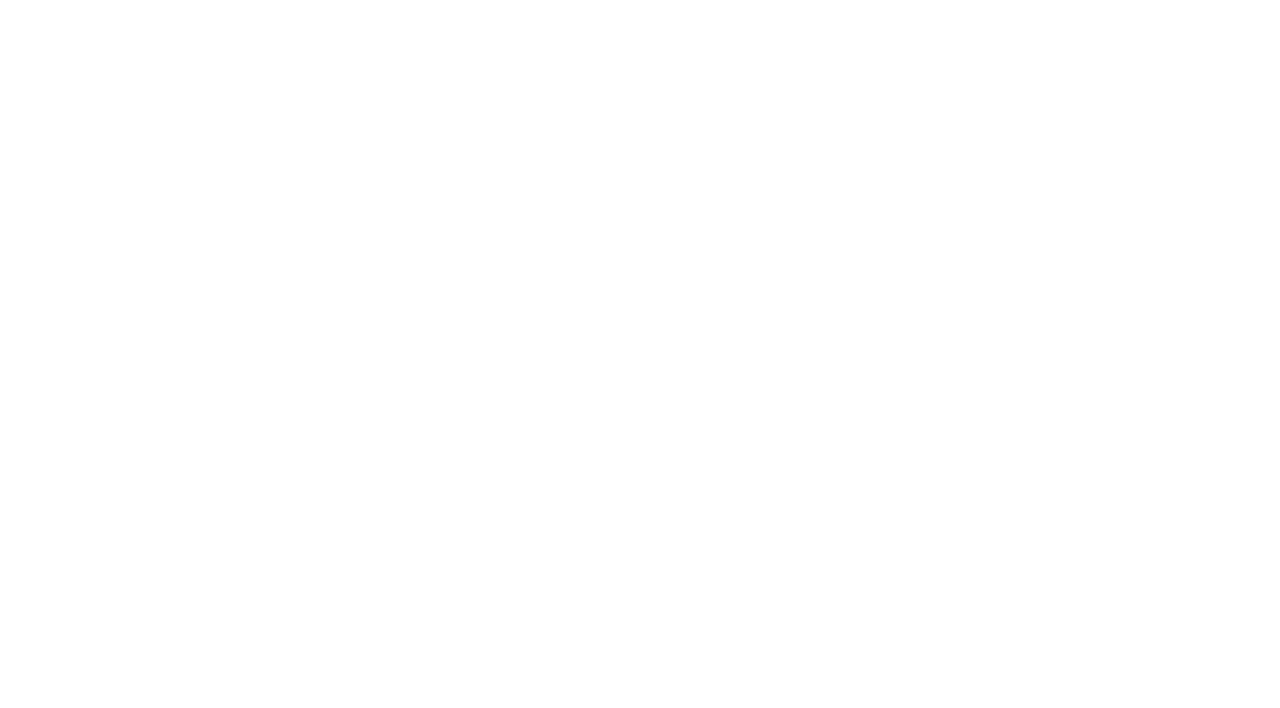
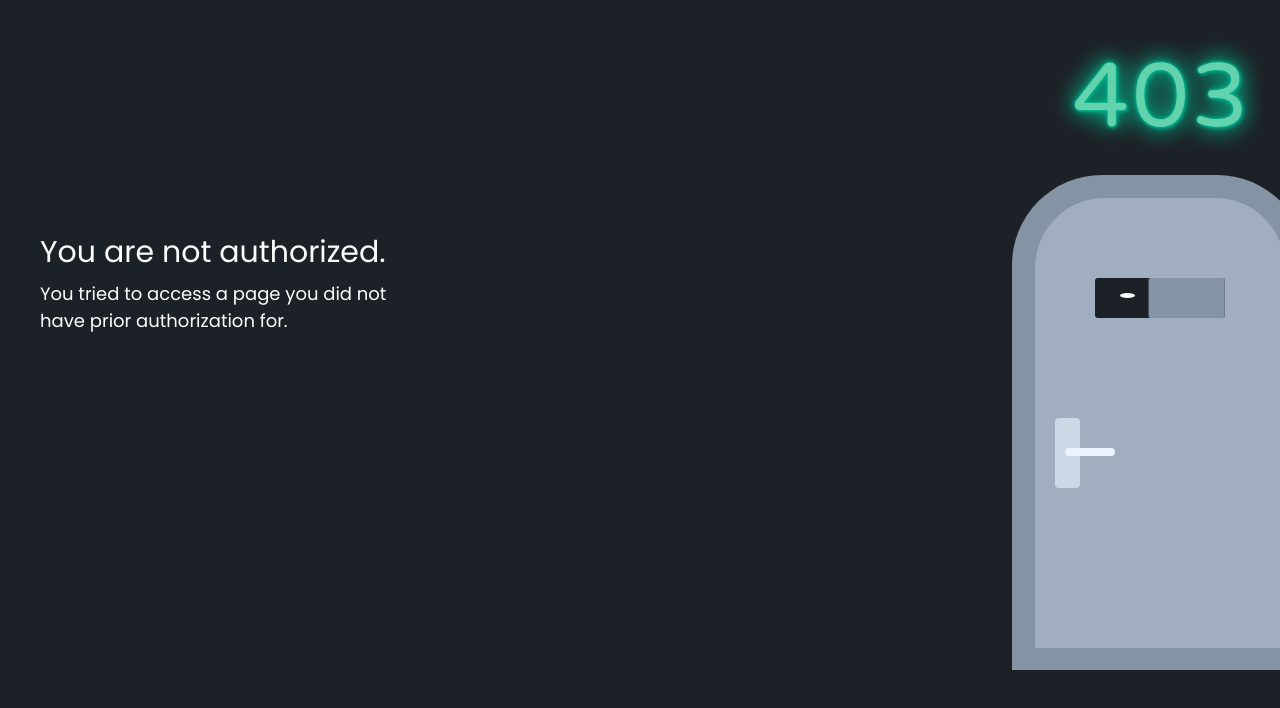
Before and after one commit to Sorint-original/Code-Generation, a Vue app in the folder Frontend/: page /unauthorized in a window 1280 px wide. Before the commit this address had no page. Shown: the top 708 px of the page. Built offline with nearby package versions, Linux system fonts and the light colour scheme.

Commit message:
fixed front end

```diff
--- a/Frontend/src/router/index.js
+++ b/Frontend/src/router/index.js
@@ -3,11 +3,22 @@ import { useAuthStore } from "../stores//authstore";
 import LoginPage from "../views/LoginPage.vue";
 import RegisterPage from "../views/RegisterPage.vue";
 import TestPage from "../views/Testpage.vue";
+import EmployeeDashboard from "@/views/EmployeeDashboard.vue";
+import UnAuthorizedPage from "@/views/UnAuthorized.vue";
 
 const routes = [
   { path: "/login", component: LoginPage },
   { path: "/register", component: RegisterPage },
   { path: "/test", component: TestPage, meta: { requiresAuth: true } },
+  {
+    path: '/employee',
+    name: 'EmployeeDashboard',
+    component: EmployeeDashboard,
+    meta: { requiresAuth: true, role: 'EMPLOYEE' }
+  },
+    { path: "/unauthorized", component: UnAuthorizedPage },
+
+
 ];
 
 const router = createRouter({
@@ -19,10 +30,15 @@ router.beforeEach((to, from, next) => {
   const authStore = useAuthStore();
 
   if (to.meta.requiresAuth && !authStore.isAuthenticated) {
-    next({ path: '/login', query: { redirect: to.fullPath } });
-  } else {
-    next();
+    return next({ path: '/login', query: { redirect: to.fullPath } });
   }
+
+  if (to.meta.role && authStore.role !== to.meta.role) {
+    return next('/unauthorized');
+  }
+
+  next();
 });
 
+
 export default router;
--- a/Frontend/src/stores/authstore.js
+++ b/Frontend/src/stores/authstore.js
@@ -1,29 +1,57 @@
 import { defineStore } from 'pinia'
 import { jwtDecode } from 'jwt-decode'
+
 export const useAuthStore = defineStore('auth', {
-  state: () => ({
-    token: localStorage.getItem('token') || null,
-    role: localStorage.getItem('role') || null,
-    isAuthenticated: !!localStorage.getItem('token')
-  }),
+  state: () => {
+    const token = localStorage.getItem('token')
+    let isValid = false
+    let role = null
+
+    if (token) {
+      try {
+        const decoded = jwtDecode(token)
+        const currentTime = Date.now() / 1000
+        isValid = decoded.exp > currentTime
+        if (isValid) {
+          role = decoded.role
+        }
+      } catch (e) {
+        console.error("Invalid token:", e)
+      }
+    }
+
+    return {
+      token,
+      role,
+      isAuthenticated: isValid
+    }
+  },
 
   actions: {
     login(token) {
-      this.token = token
-      this.isAuthenticated = true
+      try {
+        const decoded = jwtDecode(token)
+        const currentTime = Date.now() / 1000
+        const isValid = decoded.exp > currentTime
 
-      const decoded = jwtDecode(token)
-      this.role = decoded.role
+        if (!isValid) throw new Error("Token is expired")
 
-      localStorage.setItem('token', token)
-      localStorage.setItem('role', this.role)
+        this.token = token
+        this.role = decoded.role
+        this.isAuthenticated = true
+
+        localStorage.setItem('token', token)
+        localStorage.setItem('role', this.role)
+      } catch (e) {
+        console.error("Login failed:", e.message)
+        this.logout()
+      }
     },
 
     logout() {
       this.token = null
       this.role = null
       this.isAuthenticated = false
-
       localStorage.removeItem('token')
       localStorage.removeItem('role')
     }
--- /dev/null
+++ b/Frontend/src/views/EmployeeDashboard.vue
@@ -0,0 +1,114 @@
+<template>
+  <div class="container-fluid min-vh-100 bg-light">
+    <div class="row">
+      <!-- Sidebar -->
+      <div class="col-md-3 bg-white shadow-sm p-3">
+        <h4 class="mb-4">Employee Dashboard</h4>
+        <ul class="nav flex-column nav-pills">
+          <li class="nav-item mb-2">
+            <button class="btn w-100" :class="{ 'btn-primary': activePage === 'unapproved' }" @click="activePage = 'unapproved'">
+              Approve Customers
+            </button>
+          </li>
+          <!-- Add more nav items here later -->
+        </ul>
+      </div>
+
+      <!-- Main Content -->
+      <div class="col-md-9 p-4">
+        <div v-if="activePage === 'unapproved'">
+          <h3>Unapproved Customers</h3>
+
+          <div v-if="loading" class="alert alert-info">Loading customers...</div>
+          <div v-if="errorMessage" class="alert alert-danger">{{ errorMessage }}</div>
+          <div v-if="successMessage" class="alert alert-success">{{ successMessage }}</div>
+
+          <table v-if="customers.length" class="table table-hover mt-3">
+            <thead class="table-light">
+              <tr>
+                <th>Name</th>
+                <th>Email</th>
+                <th>Phone</th>
+                <th>BSN</th>
+                <th>Action</th>
+              </tr>
+            </thead>
+            <tbody>
+              <tr v-for="customer in customers" :key="customer.id">
+                <td>{{ customer.firstName }} {{ customer.lastName }}</td>
+                <td>{{ customer.email }}</td>
+                <td>{{ customer.phoneNumber }}</td>
+                <td>{{ customer.bsnNumber }}</td>
+                <td>
+                  <button class="btn btn-success btn-sm" @click="approveCustomer(customer.id)">Approve</button>
+                </td>
+              </tr>
+            </tbody>
+          </table>
+
+          <p v-if="!loading && customers.length === 0">No unapproved customers.</p>
+        </div>
+
+        <!-- Placeholder for future pages -->
+        <div v-else>
+          <p>Select a section from the sidebar.</p>
+        </div>
+      </div>
+    </div>
+  </div>
+</template>
+
+<script>
+import api from '@/api/api';
+
+export default {
+  name: 'EmployeeDashboard',
+  data() {
+    return {
+      activePage: 'unapproved',
+      customers: [],
+      loading: false,
+      errorMessage: '',
+      successMessage: ''
+    };
+  },
+  methods: {
+    async fetchUnapprovedCustomers() {
+      this.loading = true;
+      this.errorMessage = '';
+      try {
+        const response = await api.get('/employee/unapproved-customers');
+        this.customers = response.data;
+      } catch (err) {
+        this.errorMessage = 'Failed to load customers.';
+      } finally {
+        this.loading = false;
+      }
+    },
+    async approveCustomer(id) {
+      try {
+        await api.post(`/employee/customers/${id}/approve`);
+        this.successMessage = 'Customer approved.';
+        this.customers = this.customers.filter(c => c.id !== id);
+      } catch (err) {
+        this.errorMessage = 'Failed to approve customer.';
+      }
+    }
+  },
+  mounted() {
+    this.fetchUnapprovedCustomers();
+  }
+};
+</script>
+
+<style scoped>
+.container-fluid {
+  background-color: #f8f9fa;
+}
+.nav .btn {
+  text-align: left;
+}
+.nav .btn:hover {
+  background-color: #e2e6ea;
+}
+</style>
--- a/Frontend/src/views/LoginPage.vue
+++ b/Frontend/src/views/LoginPage.vue
@@ -60,6 +60,14 @@ export default {
 
         this.authStore.login(response.data.token);
         console.log("Login successful:", response.data);
+        const role = this.authStore.role;
+
+
+        if (role === 'EMPLOYEE') {
+          this.router.push('/employee');
+        } else {
+          this.router.push('/');
+        }
 
 
       } catch (error) {
--- /dev/null
+++ b/Frontend/src/views/UnAuthorized.vue
@@ -0,0 +1,215 @@
+<template>
+    <head><link href="https://fonts.googleapis.com/css?family=Varela+Round" rel="stylesheet">
+<link href="https://fonts.googleapis.com/css?family=Poppins" rel="stylesheet">
+</head>
+<body>
+  <div class="message">You are not authorized.
+  </div>
+  <div class="message2">You tried to access a page you did not have prior authorization for.</div>
+  <div class="container">
+    <div class="neon">403</div>
+    <div class="door-frame">
+      <div class="door">
+        <div class="rectangle">
+      </div>
+        <div class="handle">
+          </div>
+        <div class="window">
+          <div class="eye">
+          </div>
+          <div class="eye eye2">
+          </div>
+          <div class="leaf">
+          </div>
+        </div>
+      </div>
+    </div>
+  </div>
+</body>
+</template>
+<script>
+</script>
+<style>
+    body{
+  background-color: #1C2127;
+}
+.container{
+  position: fixed;
+  left: 1000px;
+}
+.message{
+  font-family: 'Poppins', sans-serif;
+  font-size: 30px;
+  color: white;
+  font-weight: 500;
+  position: absolute;
+  top: 230px;
+  left: 40px;
+}
+.message2{
+  font-family: 'Poppins', sans-serif;
+  font-size: 18px;
+  color: white;
+  font-weight: 300;
+  width: 360px;
+  position: absolute;
+  top: 280px;
+  left: 40px;
+}
+
+.neon{
+  text-align: center;
+  width: 300px;
+  margin-top: 30px;
+  margin-bottom: 10px;
+  font-family: 'Varela Round', sans-serif;
+  font-size: 90px;
+  color: #5BE0B3;
+  letter-spacing: 3px;
+  text-shadow: 0 0 5px #6EECC1;
+  animation: flux 2s linear infinite;
+
+}
+.trash{
+  width: 170px;
+  height: 220px;
+  background-color: #585F67;
+  top: 300px;
+}
+.can{
+  width: 190px;
+  height: 30px;
+  background-color: #6B737C;
+  border-radius: 15px 15px 0 0;
+}
+.door-frame {
+  height: 495px;
+  width: 295px;
+  border-radius: 90px 90px 0 0;
+  background-color: #8594A5;
+  display: flex;
+  justify-content: center;
+  align-items: center;
+}
+
+.door{
+  height: 450px;
+  width: 250px;
+  border-radius: 70px 70px 0 0;
+  background-color: #A0AEC0;
+}
+
+.eye{
+  top: 15px;
+  left: 25px;
+  height: 5px;
+  width: 15px;
+  border-radius: 50%;
+  background-color: white;
+  animation: eye 7s ease-in-out infinite;
+  position: absolute;
+ }
+.eye2{
+  left: 65px;
+}
+
+.window{
+  height: 40px;
+  width: 130px;
+  background-color: #1C2127;
+  border-radius: 3px;
+  margin: 80px auto;
+  position: relative;
+}
+
+.leaf{
+  height: 40px;
+  width: 130px;
+  background-color: #8594A5;
+  border-radius: 3px;
+  margin: 80px auto;
+  animation: leaf 7s infinite;
+  transform-origin: right;
+}
+
+.handle {
+  height: 8px;
+  width: 50px;
+  border-radius: 4px;
+  background-color: #EBF3FC;
+  position: absolute;
+  margin-top: 250px;
+  margin-left: 30px;
+}
+
+.rectangle {
+  height: 70px;
+  width: 25px;
+  background-color: #CBD8E6;
+  border-radius: 4px;
+  position: absolute;
+  margin-top: 220px;
+  margin-left: 20px;
+}
+
+@keyframes leaf {
+  0% {
+    transform: scaleX(1);
+  }
+  5% {
+    transform: scaleX(0.2);
+  }
+  70%{
+    transform: scaleX(0.2);
+  }
+  75%{
+    transform: scaleX(1);
+  }
+  100% {
+    transform: scaleX(1);
+  }
+}
+
+@keyframes eye {
+  0% {
+    opacity: 0;
+    transform: translateX(0)
+  }
+  5% {
+    opacity: 0;
+  }
+  15%{
+    opacity: 1;
+    transform: translateX(0)
+  }
+  20% {
+    transform: translateX(15px)
+  }
+  35%{
+    transform: translateX(15px)
+  }
+  40%{
+    transform: translateX(-15px)
+  }
+  60%{
+    transform: translateX(-15px)
+  }
+  65% {
+    transform: translateX(0)
+  }
+}
+
+@keyframes flux {
+  0%,
+  100% {
+    text-shadow: 0 0 5px #00FFC6, 0 0 15px #00FFC6, 0 0 50px #00FFC6, 0 0 50px #00FFC6, 0 0 2px #B9FFE8, 2px 2px 3px #12E29C;
+    color: #4BFFEF;
+  }
+  50% {
+    text-shadow: 0 0 3px #00B58D, 0 0 7px #00B58D, 0 0 25px #00B58D, 0 0 25px #00B58D, 0 0 2px #00B58D, 2px 2px 3px #006A60;
+    color: #63D3AE;
+  }
+}
+
+
+</style>
```
